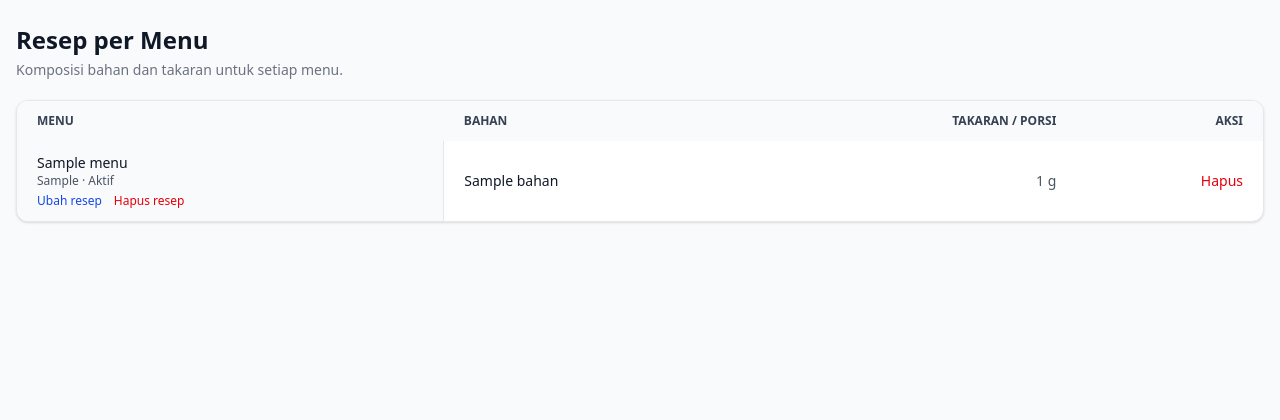
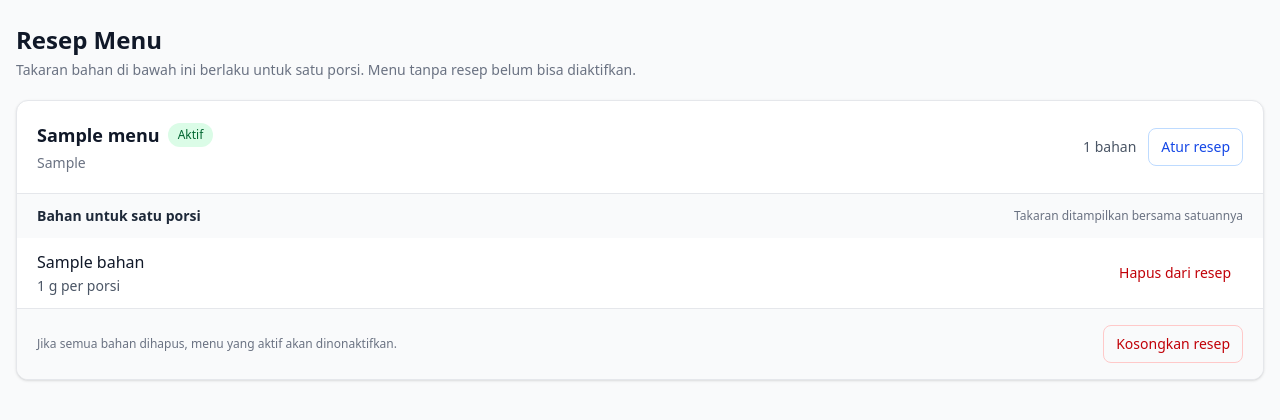
Before and after one commit to reya-prm/Kedai-Kopi-Senja, a Laravel app: page /manajer/resep in a window 1280 px wide. Shown: the part 61-481 px from the top of the page. Run offline with Laravel 12, Linux system fonts and the light colour scheme; a user stored in the database is signed in; data comes from the database, SQL or seed files in the repository; tables that the repository leaves empty hold one stand-in row (values such as "Sample post"); style sheets or scripts are compiled from the project's sources.

Commit message:
hapus tombol delete pada aksi menu dan bahan, dan merapihkan resep

```diff
--- a/app/Http/Controllers/Manajer/MenuController.php
+++ b/app/Http/Controllers/Manajer/MenuController.php
@@ -3,10 +3,9 @@
 namespace App\Http\Controllers\Manajer;
 
 use App\Http\Controllers\Controller;
+use App\Models\Bahan;
 use App\Models\Menu;
-use App\Models\Bahan;
 use App\Models\Resep;
-use Illuminate\Database\QueryException;
 use Illuminate\Http\Request;
 
 class MenuController extends Controller
@@ -67,7 +66,6 @@ class MenuController extends Controller
         return redirect()->route('manajer.menu.index')->with('success', 'Menu berhasil diperbarui.');
     }
 
-
     // tombol cepat buat nonaktifin atau aktifin menu dari halaman daftar
     public function toggleActive(Menu $menu)
     {
@@ -83,24 +81,7 @@ class MenuController extends Controller
         return back()->with('success', $menu->aktif ? 'Menu diaktifkan.' : 'Menu dinonaktifkan.');
     }
 
-    public function destroy(Menu $menu)
-    {
-        try {
-            $menu->delete(); // resepnya ikut kehapus otomatis (cascade)
-        } catch (QueryException $e) {
-            // 23000 = database nolak karena menu udah pernah dipesan.
-            // sarannya nonaktifin aja. error jenis lain tetap dilempar biar ketahuan
-            if ($e->getCode() !== '23000') {
-                throw $e;
-            }
-
-            return back()->with('error', 'Menu sudah pernah dipesan jadi tidak bisa dihapus. Nonaktifkan saja.');
-        }
-
-        return back()->with('success', 'Menu dihapus.');
-    }
-
-        // ---- resep ----
+    // ---- resep ----
 
     public function storeRecipe(Request $request, Menu $menu)
     {
--- a/resources/views/manajer/bahan/index.blade.php
+++ b/resources/views/manajer/bahan/index.blade.php
@@ -48,12 +48,6 @@
                 </td>
                 <td class="whitespace-nowrap px-5 py-3 text-right">
                     <a href="{{ route('manajer.bahan.edit', $b) }}" class="font-medium text-blue-700 hover:underline">Ubah</a>
-                    <form method="POST" action="{{ route('manajer.bahan.destroy', $b) }}" class="inline ml-3"
-                        onsubmit="return confirm('Hapus bahan ini?')">
-                        @csrf
-                        @method('DELETE')
-                        <button class="font-medium text-red-600 hover:underline">Hapus</button>
-                    </form>
                 </td>
             </tr>
         @empty
--- a/resources/views/manajer/resep/index.blade.php
+++ b/resources/views/manajer/resep/index.blade.php
@@ -3,67 +3,89 @@
 
 @section('content')
 <div>
-    <h1 class="text-2xl font-bold text-gray-900">Resep per Menu</h1>
-    <p class="mt-1 text-sm text-gray-500">Komposisi bahan dan takaran untuk setiap menu.</p>
+    <h1 class="text-2xl font-bold text-gray-900">Resep Menu</h1>
+    <p class="mt-1 text-sm text-gray-500">Takaran bahan di bawah ini berlaku untuk satu porsi. Menu tanpa resep belum bisa diaktifkan.</p>
 </div>
 
-<div class="overflow-x-auto rounded-xl border border-gray-200 bg-white shadow-sm">
-    <table class="w-full text-left text-sm text-gray-600">
-        <thead class="bg-gray-50 text-xs uppercase text-gray-700">
-            <tr>
-                <th class="px-5 py-3">Menu</th>
-                <th class="px-5 py-3">Bahan</th>
-                <th class="px-5 py-3 text-right">Takaran / porsi</th>
-                <th class="px-5 py-3 text-right">Aksi</th>
-            </tr>
-        </thead>
-        <tbody class="divide-y divide-gray-100">
-        @foreach ($items as $m)
-            @forelse ($m->resep as $r)
-                <tr class="transition-colors hover:bg-gray-50">
-                    @if ($loop->first)
-                        {{-- sel menu cuma ditulis di baris pertama. rowspan bikin dia "melebar"
-                             sepanjang jumlah bahannya, jadi satu menu = satu blok --}}
-                        <td rowspan="{{ $m->resep->count() }}" class="border-r border-gray-200 bg-gray-50 px-5 py-3 align-top">
-                            <p class="font-medium text-gray-900">{{ $m->nama }}</p>
-                            <p class="text-xs">{{ $m->kategori ?? '-' }} · {{ $m->aktif ? 'Aktif' : 'Nonaktif' }}</p>
-                            <div class="flex items-center gap-3 mt-1 text-xs">
-                                <a href="{{ route('manajer.menu.edit', $m) }}" class="font-medium text-blue-700 hover:underline">Ubah resep</a>
-                                <form method="POST" action="{{ route('manajer.menu.recipe.clear', $m) }}"
-                                      onsubmit="return confirm('Hapus SEMUA bahan di resep menu ini?')">
+<div class="space-y-4">
+    @forelse ($items as $m)
+        <section class="overflow-hidden rounded-xl border border-gray-200 bg-white shadow-sm">
+            <div class="flex flex-wrap items-center justify-between gap-4 p-5">
+                <div>
+                    <div class="flex flex-wrap items-center gap-2">
+                        <h2 class="text-lg font-semibold text-gray-900">{{ $m->nama }}</h2>
+                        @if ($m->aktif)
+                            <span class="inline-flex rounded-full bg-green-100 px-2.5 py-1 text-xs font-medium text-green-800">Aktif</span>
+                        @else
+                            <span class="inline-flex rounded-full bg-gray-100 px-2.5 py-1 text-xs font-medium text-gray-700">Nonaktif</span>
+                        @endif
+                    </div>
+                    <p class="mt-1 text-sm text-gray-500">{{ $m->kategori ?? 'Tanpa kategori' }}</p>
+                </div>
+
+                <div class="flex flex-wrap items-center gap-3">
+                    @if ($m->resep->isNotEmpty())
+                        <span class="text-sm text-gray-600">{{ $m->resep->count() }} bahan</span>
+                    @endif
+                    <a href="{{ route('manajer.menu.edit', $m) }}"
+                       class="rounded-lg border border-blue-200 px-3 py-2 text-sm font-medium text-blue-700 hover:bg-blue-50">
+                        {{ $m->resep->isEmpty() ? 'Isi resep' : 'Atur resep' }}
+                    </a>
+                </div>
+            </div>
+
+            @if ($m->resep->isNotEmpty())
+                <div class="border-t border-gray-200">
+                    <div class="flex flex-wrap items-center justify-between gap-2 bg-gray-50 px-5 py-3">
+                        <h3 class="text-sm font-semibold text-gray-800">Bahan untuk satu porsi</h3>
+                        <span class="text-xs text-gray-500">Takaran ditampilkan bersama satuannya</span>
+                    </div>
+
+                    <ul class="divide-y divide-gray-100">
+                        @foreach ($m->resep as $r)
+                            <li class="flex flex-wrap items-center justify-between gap-3 px-5 py-3">
+                                <div>
+                                    <p class="font-medium text-gray-900">{{ $r->bahan->nama }}</p>
+                                    <p class="mt-0.5 text-sm text-gray-600">
+                                        {{ (float) $r->takaran }} {{ $r->bahan->satuan_dasar }} per porsi
+                                    </p>
+                                </div>
+                                <form method="POST" action="{{ route('manajer.menu.recipe.destroy', [$m, $r]) }}"
+                                      onsubmit="return confirm('Hapus bahan ini dari resep?')">
                                     @csrf
                                     @method('DELETE')
-                                    <button class="font-medium text-red-600 hover:underline">Hapus resep</button>
+                                    <button class="rounded-lg px-3 py-2 text-sm font-medium text-red-700 hover:bg-red-50">
+                                        Hapus dari resep
+                                    </button>
                                 </form>
-                            </div>
-                        </td>
-                    @endif
+                            </li>
+                        @endforeach
+                    </ul>
 
-                    <td class="px-5 py-2 text-gray-900">{{ $r->bahan->nama }}</td>
-                    {{-- (float) biar "18.000" tampil jadi "18" --}}
-                    <td class="px-5 py-2 text-right tabular-nums">{{ (float) $r->takaran }} {{ $r->bahan->satuan_dasar }}</td>
-                    <td class="px-5 py-2 text-right">
-                        <form method="POST" action="{{ route('manajer.menu.recipe.destroy', [$m, $r]) }}"
-                              onsubmit="return confirm('Hapus bahan ini dari resep?')">
+                    <div class="flex flex-wrap items-center justify-between gap-3 border-t border-gray-200 bg-gray-50 px-5 py-4">
+                        <p class="text-xs text-gray-500">Jika semua bahan dihapus, menu yang aktif akan dinonaktifkan.</p>
+                        <form method="POST" action="{{ route('manajer.menu.recipe.clear', $m) }}"
+                              onsubmit="return confirm('Kosongkan semua bahan dari resep ini? Menu aktif akan dinonaktifkan.')">
                             @csrf
                             @method('DELETE')
-                            <button class="font-medium text-red-600 hover:underline">Hapus</button>
+                            <button class="rounded-lg border border-red-200 px-3 py-2 text-sm font-medium text-red-700 hover:bg-red-50">
+                                Kosongkan resep
+                            </button>
                         </form>
-                    </td>
-                </tr>
-            @empty
-                {{-- menu tanpa resep tetap tampil, biar manajer tau mana yang belum diisi --}}
-                <tr class="transition-colors hover:bg-gray-50">
-                    <td class="border-r border-gray-200 bg-gray-50 px-5 py-3 align-top">
-                        <p class="font-medium text-gray-900">{{ $m->nama }}</p>
-                        <p class="text-xs">{{ $m->kategori ?? '-' }} · {{ $m->aktif ? 'Aktif' : 'Nonaktif' }}</p>
-                        <a href="{{ route('manajer.menu.edit', $m) }}" class="text-xs font-medium text-blue-700 hover:underline">Isi resep</a>
-                    </td>
-                    <td colspan="3" class="px-5 py-3 text-amber-700">Belum ada resep. Menu ini belum bisa dipesan.</td>
-                </tr>
-            @endforelse
-        @endforeach
-        </tbody>
-    </table>
+                    </div>
+                </div>
+            @else
+                <div class="border-t border-amber-200 bg-amber-50 px-5 py-4">
+                    <p class="font-medium text-amber-900">Resep belum memiliki bahan.</p>
+                    <p class="mt-1 text-sm text-amber-800">Tambahkan bahan dan takaran per porsi agar menu dapat diaktifkan.</p>
+                </div>
+            @endif
+        </section>
+    @empty
+        <div class="rounded-xl border border-gray-200 bg-white px-5 py-10 text-center shadow-sm">
+            <p class="font-medium text-gray-900">Belum ada menu untuk ditampilkan.</p>
+            <p class="mt-1 text-sm text-gray-500">Buat menu terlebih dahulu, lalu tambahkan bahan resepnya.</p>
+        </div>
+    @endforelse
 </div>
 @endsection
--- a/routes/web.php
+++ b/routes/web.php
@@ -1,17 +1,17 @@
 <?php
 
+use App\Http\Controllers\Kasir\CustomerController;
+use App\Http\Controllers\Kasir\MenuListController;
+use App\Http\Controllers\Kasir\OrderController;
 use App\Http\Controllers\Manajer\BahanController;
 use App\Http\Controllers\Manajer\LaporanController;
+use App\Http\Controllers\Manajer\MenuController;
+use App\Http\Controllers\Manajer\SalesReportController;
+use App\Http\Controllers\Manajer\StokMasukController;
+use App\Http\Controllers\Manajer\SupplierController;
 use App\Http\Controllers\Web\DashboardController;
 use App\Http\Controllers\Web\LoginController;
 use App\Http\Controllers\Web\PasswordController;
-use App\Http\Controllers\Manajer\MenuController;
-use App\Http\Controllers\Manajer\StokMasukController;
-use App\Http\Controllers\Manajer\SupplierController;
-use App\Http\Controllers\Kasir\MenuListController;
-use App\Http\Controllers\Kasir\OrderController;
-use App\Http\Controllers\Kasir\CustomerController;
-use App\Http\Controllers\Manajer\SalesReportController;
 use Illuminate\Support\Facades\Route;
 
 Route::redirect('/', '/dashboard');
@@ -32,52 +32,50 @@ Route::middleware('auth')->group(function () {
     // khusus manajer
     Route::middleware('role:manajer')->prefix('manajer')->name('manajer.')->group(function () {
 
-        //bahan
+        // bahan
         Route::get('/bahan', [BahanController::class, 'index'])->name('bahan.index');
         Route::get('/bahan/create', [BahanController::class, 'create'])->name('bahan.create');
         Route::post('/bahan', [BahanController::class, 'store'])->name('bahan.store');
         Route::get('/bahan/{bahan}/edit', [BahanController::class, 'edit'])->name('bahan.edit');
         Route::put('/bahan/{bahan}', [BahanController::class, 'update'])->name('bahan.update');
-        Route::delete('/bahan/{bahan}', [BahanController::class, 'destroy'])->name('bahan.destroy');
-        //bahan menipis
+        // bahan menipis
         Route::get('/bahan-menipis', [BahanController::class, 'lowStock'])->name('bahan.low-stock');
 
-        //menu
+        // menu
         Route::get('/menu', [MenuController::class, 'index'])->name('menu.index');
         Route::get('/menu/create', [MenuController::class, 'create'])->name('menu.create');
         Route::post('/menu', [MenuController::class, 'store'])->name('menu.store');
         Route::get('/menu/{menu}/edit', [MenuController::class, 'edit'])->name('menu.edit');
         Route::put('/menu/{menu}', [MenuController::class, 'update'])->name('menu.update');
-        Route::delete('/menu/{menu}', [MenuController::class, 'destroy'])->name('menu.destroy');
         Route::patch('/menu/{menu}/toggle', [MenuController::class, 'toggleActive'])->name('menu.toggle');
 
-        //resep (diatur dari halaman ubah menu)
+        // resep (diatur dari halaman ubah menu)
         Route::post('/menu/{menu}/recipe', [MenuController::class, 'storeRecipe'])->name('menu.recipe.store');
         Route::delete('/menu/{menu}/recipe/{resep}', [MenuController::class, 'destroyRecipe'])->name('menu.recipe.destroy');
         // ringkasan resep semua menu + hapus seluruh resep satu menu
         Route::get('/resep', [MenuController::class, 'recipeIndex'])->name('resep.index');
         Route::delete('/menu/{menu}/recipe', [MenuController::class, 'clearRecipe'])->name('menu.recipe.clear');
 
-        //stok masuk
+        // stok masuk
         Route::get('/stok-masuk', [StokMasukController::class, 'index'])->name('stok.index');
         Route::post('/stok-masuk', [StokMasukController::class, 'store'])->name('stok.store');
 
-        //laporan
+        // laporan
         Route::get('/laporan/margin', [LaporanController::class, 'margin'])->name('laporan.margin');
         Route::get('/laporan/penjualan', [LaporanController::class, 'penjualan'])->name('laporan.penjualan');
         Route::get('/laporan/penjualan-menu', [SalesReportController::class, 'index'])->name('report.sales');
 
-        //sinkron harga supplier
+        // sinkron harga supplier
         Route::post('/supplier/sync', [SupplierController::class, 'sync'])->name('supplier.sync');
     });
 
-    //khusus kasir
-    Route::middleware('role:kasir')->prefix('kasir')->name('kasir.')->group(function (){
+    // khusus kasir
+    Route::middleware('role:kasir')->prefix('kasir')->name('kasir.')->group(function () {
 
-        //menu
+        // menu
         Route::get('/menu', [MenuListController::class, 'index'])->name('menu.index');
 
-        //pesanan
+        // pesanan
         Route::get('/pesanan', [OrderController::class, 'index'])->name('orders.index');
         Route::get('/pesanan/buat', [OrderController::class, 'create'])->name('orders.create');
         Route::post('/pesanan', [OrderController::class, 'store'])->name('orders.store');
@@ -86,7 +84,7 @@ Route::middleware('auth')->group(function () {
         Route::patch('/pesanan/{pesanan}/status', [OrderController::class, 'updateStatus'])->name('orders.status');
         Route::patch('/pesanan/{pesanan}/batal', [OrderController::class, 'cancel'])->name('orders.cancel');
 
-        //ganti password
+        // ganti password
         Route::get('/pelanggan', [CustomerController::class, 'index'])->name('customers.index');
         Route::patch('/pelanggan/{user}/reset-password', [CustomerController::class, 'resetPassword'])->name('customers.reset');
     });
```
Also changed, not shown: app/Http/Controllers/Manajer/BahanController.php (+1 -19 lines), resources/views/manajer/menu/form.blade.php (+30 -18 lines), resources/views/manajer/menu/index.blade.php (+0 -7 lines).
